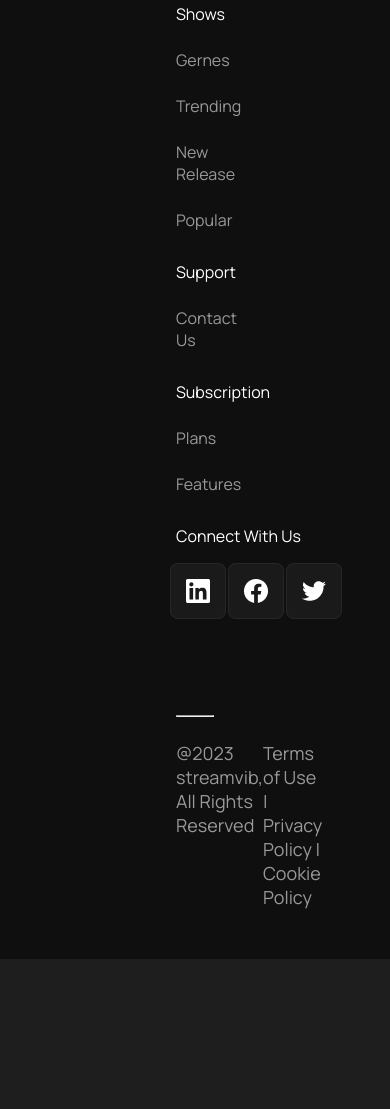
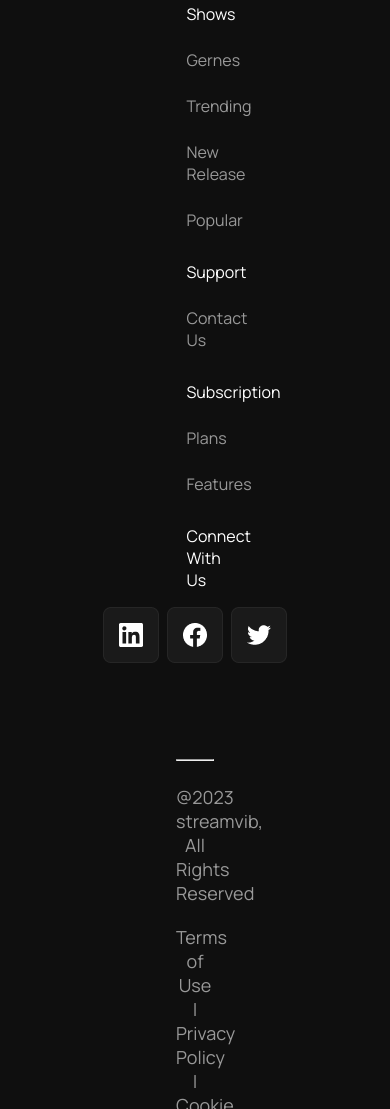
Before and after one commit to HosseinGhiyasi2003/task__group, a plain HTML site: page index.html in a window 390 px wide. Shown: the part 8221-9330 px from the top of the page. Before the commit the page ends 9180 px from the top, so only its background shows below. Drawn offline with nearby package versions, Linux system fonts and the light colour scheme.

Commit message:
fixed: footer responsive

```diff
--- a/styles/hossein.css
+++ b/styles/hossein.css
@@ -323,10 +323,16 @@ button {
   gap: 24px;
 
 }
+
+.foot ul li a:hover {
+  text-decoration: underline;
+}
+
 .icons-foot{
   display: flex;
-  gap: 14px;
-  align-items: center;
+  gap: 20px;
+  /* align-items: center; */
+  justify-content: center;
 }
 
 .icons-foot a {
@@ -350,6 +356,10 @@ button {
   padding-right: 162px;
   padding-top: 24px;
 }
+.foot-gmail p a:hover {
+  text-decoration: underline;
+}
+
 .foot-title{
   color: #fff;
 }
@@ -381,7 +391,13 @@ button {
   .p-Frequently {
     margin: 10px 0 20px;
   }
-
+  .foot ul {
+    width: 45%;
+  }
+  .foot-gmail {
+    /* justify-content: space-between; */
+    gap: 40px;
+  }
 }
 
 @media screen and (max-width: 768px) {
@@ -390,3 +406,15 @@ button {
     gap: 30px;
   }
 }
+
+@media screen and (max-width: 675px) {
+  .foot {
+    flex-direction: column;
+    align-items: center;
+    text-align: center;
+  }.foot-gmail {
+    flex-direction: column;
+    gap: 20px;
+    text-align: center;
+  }
+}
```
